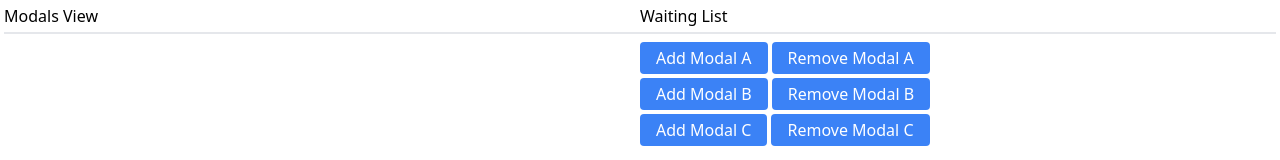
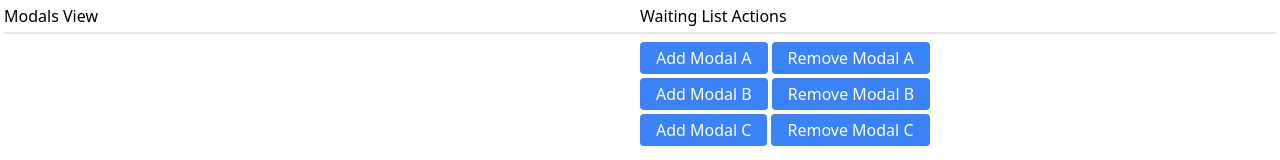
Before and after one commit to fedorovsky/vite-react-ts, a React (Vite) app: page / in a window 1280 px wide. Shown: the top 160 px of the page. Built offline with nearby package versions, Linux system fonts and the light colour scheme.

Commit message:
Added Global Modal

```diff
--- a/src/App.tsx
+++ b/src/App.tsx
@@ -22,7 +22,7 @@ export default function App() {
           <ModalC />
         </div>
         <div className="w-1/2">
-          <h2 className="border-b-2 pb-1 mb-2">Waiting List</h2>
+          <h2 className="border-b-2 pb-1 mb-2">Waiting List Actions</h2>
           <div className="flex gap-1 mb-1">
             <button
               onClick={addToWaitingListModalA}
```
